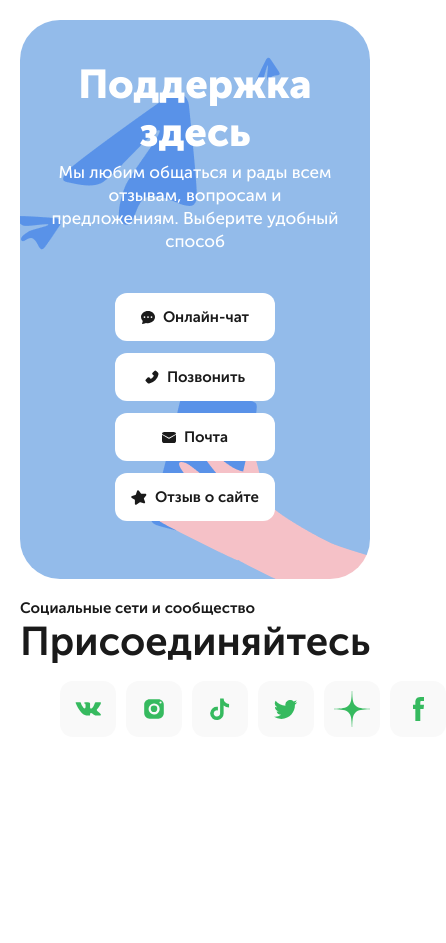
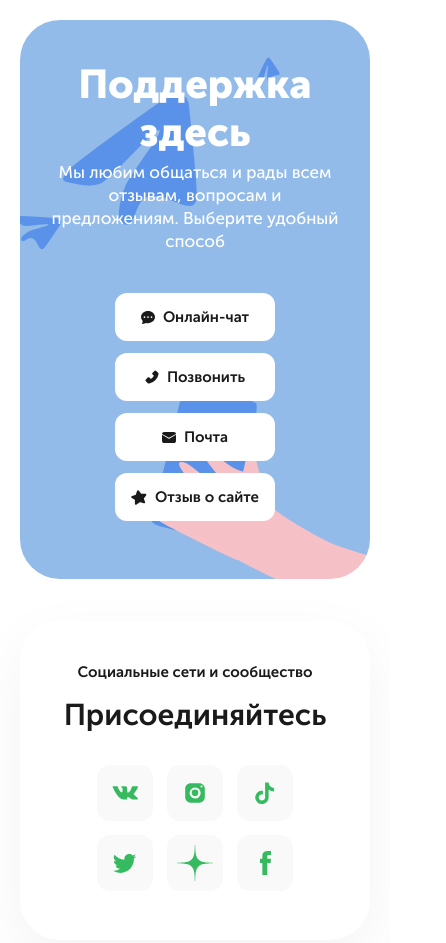
Before and after one commit to evgeny-dyakov/006-support, a plain HTML site: page index.html in a window 390 px wide. Shown: the whole page, 446 px wide, since content can reach past the window. Before the commit the page ends 844 px from the top, so only its background shows below. Drawn offline with Linux system fonts and the light colour scheme.

Commit message:
завершает разработку social

```diff
--- a/index.html
+++ b/index.html
@@ -52,9 +52,15 @@
 
     <section class="social">
 
+      <div class="social__wrapper">
+
+        <div class="social__text-wrapper">
+
           <h2 class="social__headline">Социальные сети и сообщество</h2>
 
           <p class="social__to-action">Присоединяйтесь</p>
+
+        </div>
 
         <ul class="social__list">
           <li class="social__list-item">
@@ -95,6 +101,8 @@
           </li>
         </ul>
 
+      </div>
+
     </section>
 
   </main>
--- a/scss/blocks/_social.scss
+++ b/scss/blocks/_social.scss
@@ -1,6 +1,6 @@
 .social {
   margin: 0 auto;
-  padding: 0 40px;
+  padding: 42px 0;
   min-width: 320px;
   max-width: 1280px;
   font-family: "MuseoSansCyrl", sans-serif;
@@ -8,8 +8,18 @@
   color: #1a1a1a;
 }
 
+.social__wrapper {
+  display: flex;
+  align-items: center;
+  margin: 0 auto;
+  padding: 42px 26px 42px 40px;
+  max-width: 996px;
+  border-radius: 40px;
+  box-shadow: 0 20px 60px 0 rgba(#000000, 0.05);
+}
+
 .social__headline {
-  margin: 0;
+  margin: 0 0 16px 0;
   font-size: 15px;
 }
 
@@ -20,11 +30,15 @@
 
 .social__list {
   display: flex;
+  flex-wrap: wrap;
+  margin: 0 0 0 auto;
+  padding: 0;
+  max-width: 490px;
   list-style: none;
 }
 
 .social__list-item {
-  margin: 0 10px 0 0;
+  margin: 7px 14px 7px 0;
 }
 
 .social__list-link {
@@ -51,14 +65,85 @@
   }
 }
 
-@media (max-width: 1280px) { // **
+@media (max-width: 1280px) { // !
   .social {
-    padding: 0 30px;
+    padding: 32px 30px;
   }
 }
 
-  @media (max-width: 780px) { // **
-  .social {
-    padding: 0 20px;
+@media (max-width: 930px) {
+  .social__wrapper {
+    max-width: 700px;
+  }
+
+  .social__list {
+    justify-content: space-between;
+    width: 196px;
+  }
+
+  .social__list-item {
+    margin: 7px 0;
   }
 }
+
+
+@media (max-width: 820px) {
+  .social__wrapper {
+    max-width: 100%;
+  }
+}
+
+@media (max-width: 780px) { // !
+  .social {
+    padding: 22px 20px;
+  }
+}
+
+@media (max-width: 690px) {
+  .social__wrapper {
+    flex-direction: column;
+    padding: 42px 40px 42px 40px;
+  }
+
+  .social__headline {
+    text-align: center;
+  }
+
+  .social__to-action {
+    margin: 0 0 25px 0;
+    text-align: center;
+  }
+
+  .social__list {
+    margin: 0;
+  }
+}
+
+@media (max-width: 480px) {
+  .social__to-action {
+    font-size: 30px;
+  }
+}
+
+@media (max-width: 400px) {
+  .social__wrapper {
+    padding: 42px 20px;
+  }
+}
+
+@media (max-width: 380px) {
+  .social__wrapper {
+    padding: 32px 20px;
+  }
+}
+
+@media (max-width: 350px) {
+  .social__headline {
+    margin: 0 0 16px 0;
+    font-size: 12px;
+  }
+
+  .social__to-action {
+    font-size: 25px;
+  }
+}
```
Also changed, not shown: css/style.css. Lines whose indentation alone changed are shown as unchanged.
